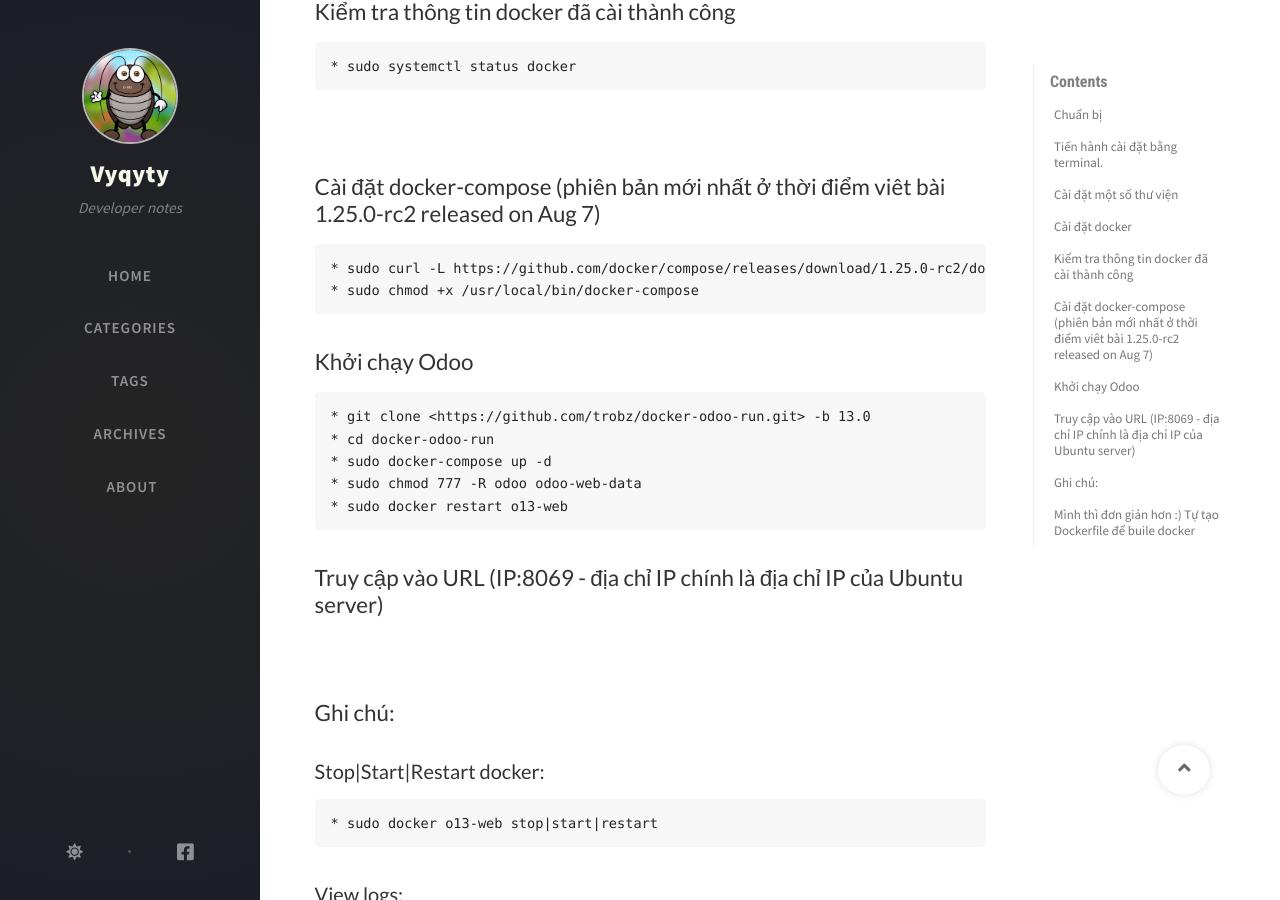
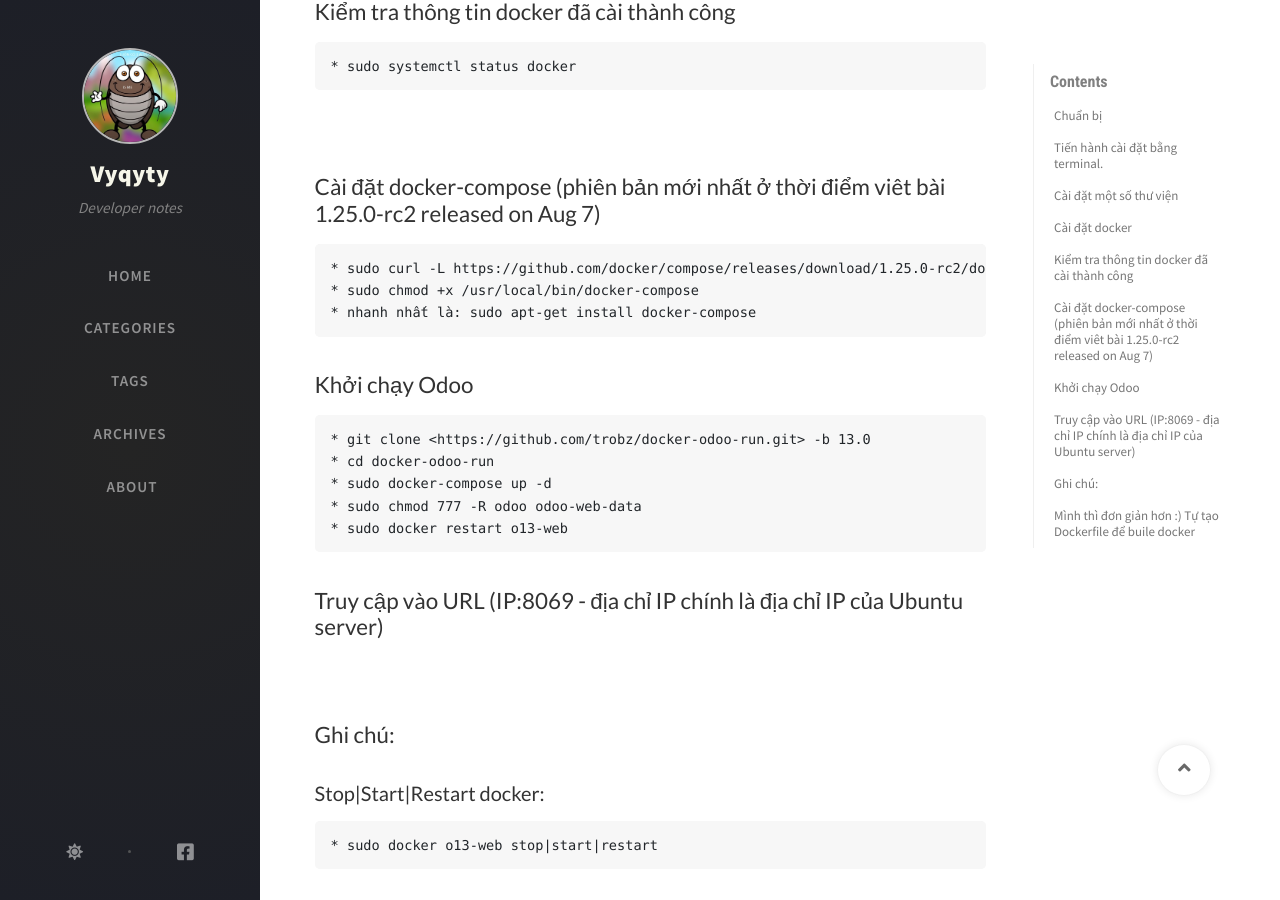
Before and after one commit to vyqyty/vyqyty.github.io, a Jekyll site: the page built from _posts/2020-12-18-odoo-voi-docker.md, in a window 1280 px wide and 900 px high, scrolled down 771 px. Built offline with Jekyll 4.4.1, drawn with Linux system fonts in a browser that asks for light colours; nearby versions of some CDN libraries; comment, search, counter and statistics services are not loaded.

Commit message:
Update 2020-12-18-odoo-voi-docker.md

````diff
--- a/_posts/2020-12-18-odoo-voi-docker.md
+++ b/_posts/2020-12-18-odoo-voi-docker.md
@@ -35,6 +35,7 @@
 ```
 * sudo curl -L https://github.com/docker/compose/releases/download/1.25.0-rc2/docker-compose-`uname -s`-`uname -m` -o /usr/local/bin/docker-compose
 * sudo chmod +x /usr/local/bin/docker-compose
+* nhanh nhất là: sudo apt-get install docker-compose
 ```
 ## Khởi chạy Odoo
 ```
````
